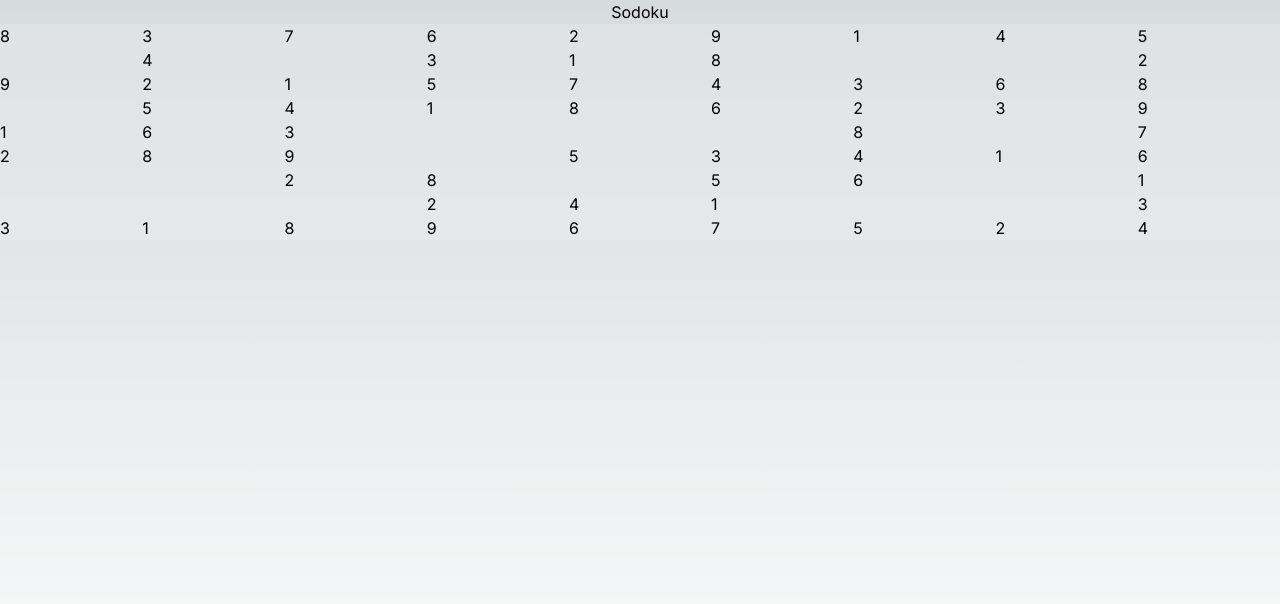
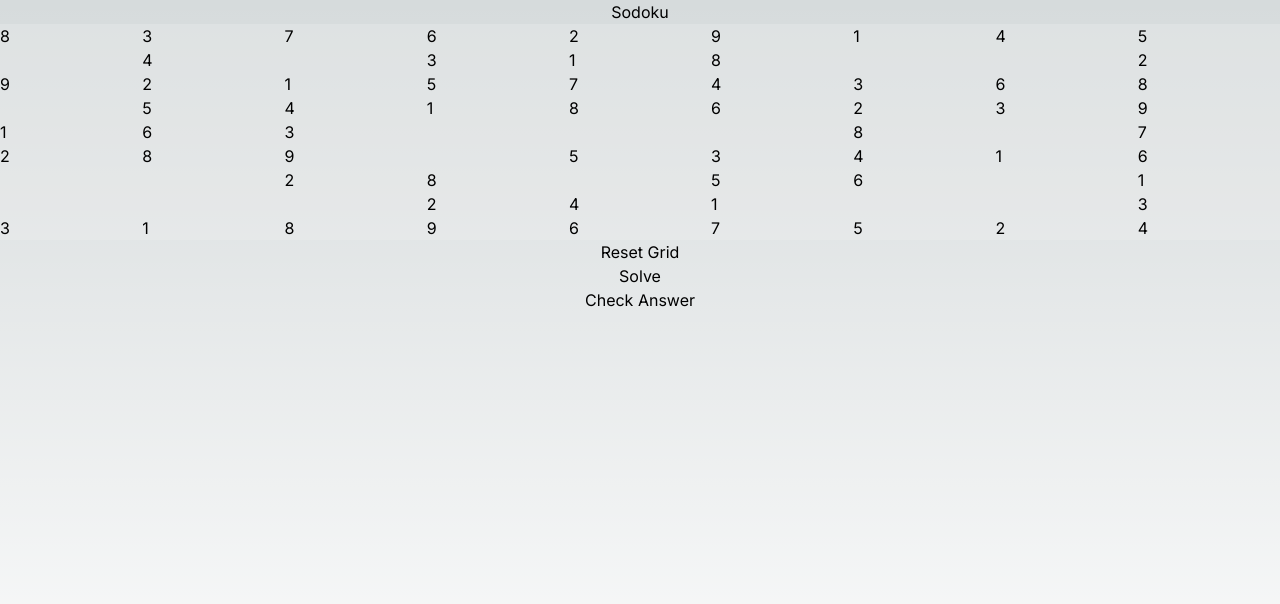
Before and after one commit to ariffmunshi/Sodoku, a Next.js app: page / in a window 1280 px wide. Shown: the top 604 px of the page. Built offline with nearby package versions, Linux system fonts and the light colour scheme.

Commit message:
Implement reset button

```diff
--- a/components/GridItem.tsx
+++ b/components/GridItem.tsx
@@ -1,6 +1,6 @@
 'use client';
 
-import { useState } from 'react';
+import { useState, useEffect } from 'react';
 
 /**
  * Renders a grid item with an input field.
@@ -22,6 +22,10 @@ const GridItem = ({
     setSolutionGrid: (grid: number[][]) => void;
 }): JSX.Element => {
     const [inputValue, setInputValue] = useState(value);
+
+    useEffect(() => {
+        setInputValue(value);
+    }, [value]);
 
     const handleChange = (event: React.ChangeEvent<HTMLInputElement>): void => {
         const input = parseInt(event.target.value);
--- a/components/SodokuGrid.tsx
+++ b/components/SodokuGrid.tsx
@@ -21,9 +21,25 @@ const SodokuGrid = () => {
         // Converts puzzle string to 2D array grid
         const grid = sodoku.convertToGrid(puzzleString);
         // Deep copy generated grid to cache original grid
-        setInitialGrid(JSON.parse(JSON.stringify(grid)));
-        setSolutionGrid(grid);
+        const gridCopy = grid.map((row) => [...row]);
+        setInitialGrid(grid);
+        setSolutionGrid(gridCopy);
     }, []);
+
+    useEffect(() => {}, [solutionGrid]);
+
+    const resetGrid = (): void => {
+        const initial = initialGrid.map((row) => [...row]);
+        setSolutionGrid(initial);
+    };
+
+    const solvePuzzle = (): void => {
+        // Add call to solving function
+    };
+
+    const checkAnswer = (): void => {
+        // Add call to check answer function
+    };
 
     return (
         <>
@@ -51,6 +67,11 @@ const SodokuGrid = () => {
                     );
                 })}
             </div>
+            <button role="reset-button" onClick={resetGrid}>
+                Reset Grid
+            </button>
+            <button onClick={solvePuzzle}>Solve</button>
+            <button onClick={checkAnswer}>Check Answer</button>
         </>
     );
 };
```
Also changed, not shown: 1 other file (tests, documents, lock files or other folders).
